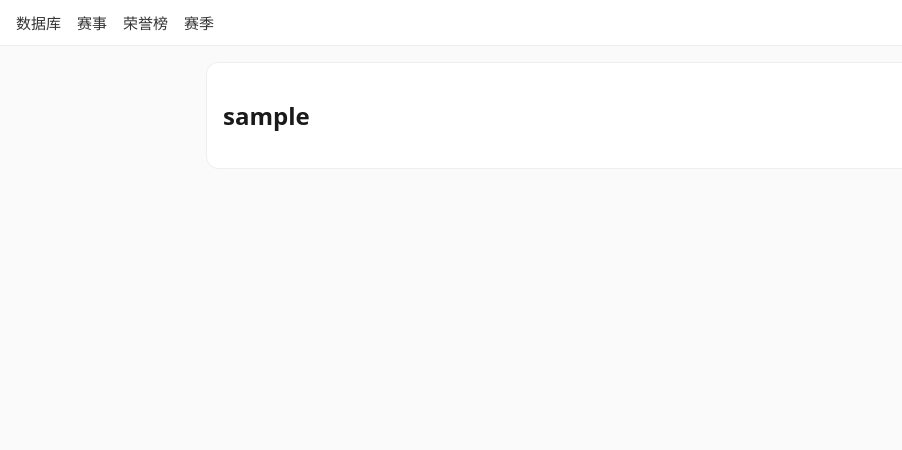
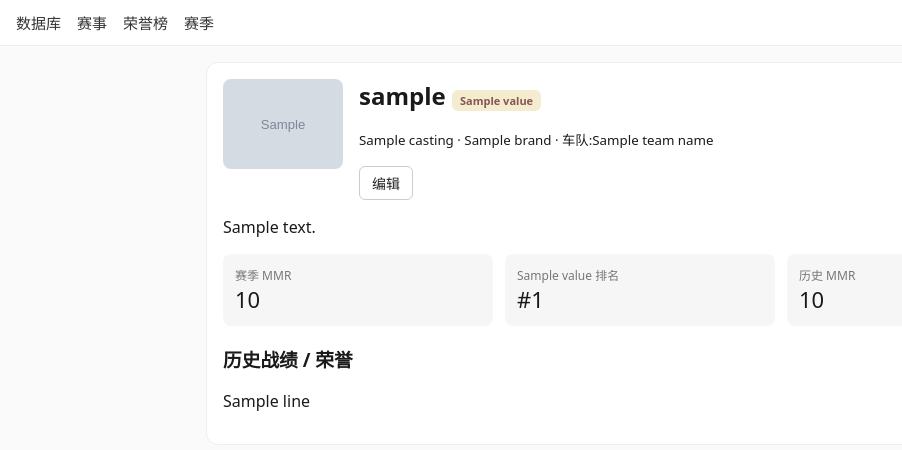
Before and after one commit to gerye/hotwheel-GT3, a FastAPI app: template app/templates/car_detail.html in a window 1280 px wide. Shown: the top 450 px of the page, without its empty margins (0-902 px from the left). Run offline with FastAPI, Linux system fonts and the light colour scheme; the template is opened without the code that fills it: most values are stand-ins (such as "Sample title", 1, 10 or a date in 2020); grey boxes marked "Sample" are stand-in pictures.

Commit message:
feat: car and team detail pages

```diff
--- a/app/templates/car_detail.html
+++ b/app/templates/car_detail.html
@@ -1,5 +1,23 @@
 <!-- app/templates/car_detail.html -->
 {% extends "base.html" %}
 {% block content %}
-<div class="card"><h2>{{ car.nickname }}</h2></div>
+<div class="card">
+  <div style="display:flex;gap:16px">
+    {% if car.image_path %}<img src="/static/uploads/{{ car.image_path }}" style="width:120px;height:90px;object-fit:cover;border-radius:8px">
+    {% else %}<span class="thumb" style="width:120px;height:90px"></span>{% endif %}
+    <div style="flex:1">
+      <h2 style="margin:0">{{ car.nickname }} <span class="tag">{{ car.category.value }}</span></h2>
+      <p><small>{{ car.casting }} · {{ car.brand }} · 车队:{{ team_name or "无车队" }}</small></p>
+      <a class="btn" href="/cars/{{ car.id }}/edit">编辑</a>
+    </div>
+  </div>
+  <p>{{ car.description }}</p>
+  <div class="grid">
+    <div class="stat"><div class="label">赛季 MMR</div><div class="value">{{ car.season_mmr | round | int }}</div></div>
+    <div class="stat"><div class="label">{{ car.category.value }} 排名</div><div class="value">#{{ rank or "-" }}</div></div>
+    <div class="stat"><div class="label">历史 MMR</div><div class="value">{{ car.historical_mmr | round | int }}</div></div>
+  </div>
+  <h3>历史战绩 / 荣誉</h3>
+  {% for line in honors %}<p>{{ line }}</p>{% else %}<p>暂无记录</p>{% endfor %}
+</div>
 {% endblock %}
```
Also changed, not shown: app/routers/cars.py (+11 -1 lines), app/routers/teams.py (+11 -2 lines), app/templates/team_detail.html (+20 -1 lines), tests/test_pages.py (+18 -0 lines).
